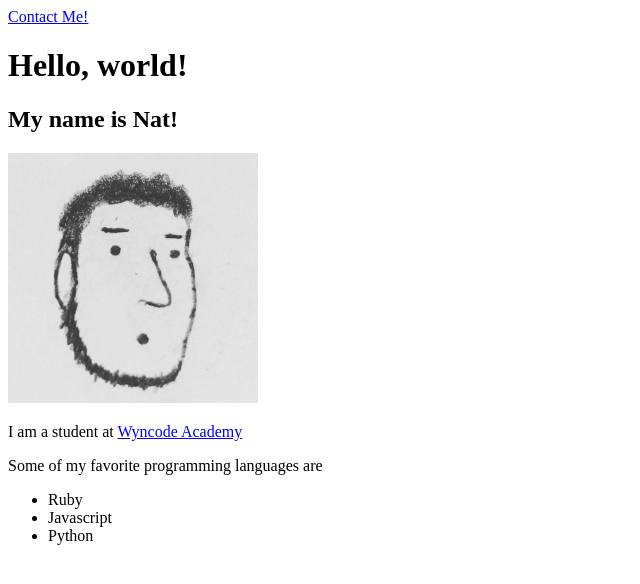
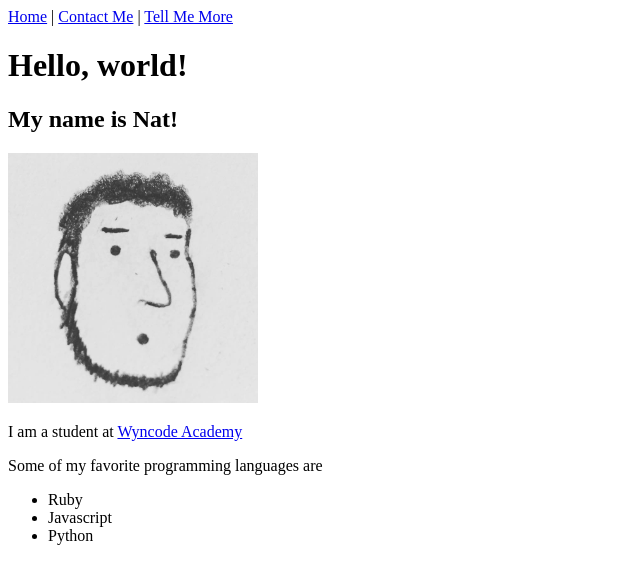
Before and after one commit to NatanelG7/all_about_me, a plain HTML site: page index.html in a window 1280 px wide. Shown: the whole page, without its empty margins (0-640 px from the left). Drawn offline with Linux system fonts and the light colour scheme.

Commit message:
added tell_me_more

```diff
--- a/index.html
+++ b/index.html
@@ -6,7 +6,9 @@
   </head>
   <body>
     <nav>
-      <a href="contact.html">Contact Me!</a>
+      <a href="index.html">Home</a> |
+      <a href="contact.html">Contact Me</a> |
+      <a href="tell_me_more.html">Tell Me More</a>
     </nav>
     <h1>Hello, world!</h1>
     <h2>My name is Nat!</h2>
```
Also changed, not shown: contact.html (+3 -1 lines).
